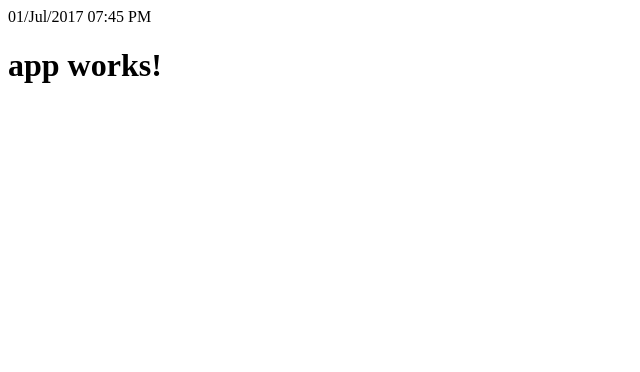
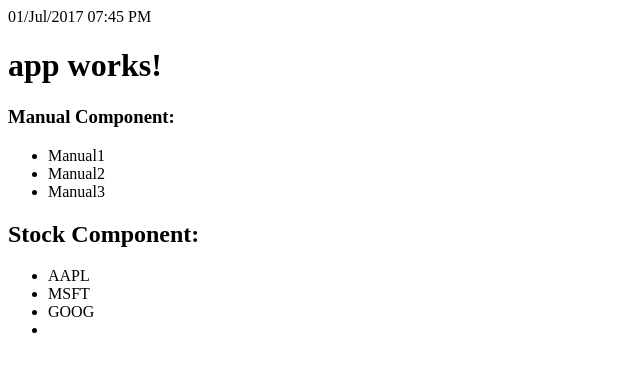
Before and after one commit to daedalus1215/PlayingAngular, an Angular app: page /stocks in a window 1280 px wide. Shown: the top 372 px of the page, without its empty margins (0-640 px from the left). Built offline with nearby package versions, Linux system fonts and the light colour scheme.

Commit message:
Cut stocks component out into a new route /stocks

```diff
--- a/src/app/app.component.html
+++ b/src/app/app.component.html
@@ -5,3 +5,10 @@
 <h1>
   {{title}}
 </h1>
+
+<!-- include the manual component -->
+<manual-component></manual-component>
+
+
+<!-- includes the routes we are declaring in app.routing.ts -->
+<router-outlet></router-outlet>
--- a/src/app/date-formatter.pipe.ts
+++ /dev/null
@@ -1,12 +0,0 @@
-import { Pipe, PipeTransform } from '@angular/core';
-
-@Pipe({
-  name: 'dateFormatter'
-})
-export class DateFormatterPipe implements PipeTransform {
-
-  transform(value: any, args?: any): any {
-    return null;
-  }
-
-}
--- /dev/null
+++ b/src/app/manual-component/manual-component.html
@@ -0,0 +1,6 @@
+<h3>{{ title }}</h3>
+<ul>
+  <li *ngFor="let manual of manuals">
+    {{ manual }}
+  </li>
+</ul>
--- /dev/null
+++ b/src/app/manual-component/manual-component.ts
@@ -0,0 +1,18 @@
+import { Component, OnInit } from '@angular/core';
+import { ManualService } from '../manual-service/manual.service';
+
+
+@Component({
+    selector: 'manual-component',
+    templateUrl: './manual-component.html'
+})
+
+
+export class ManualComponent{
+    manuals;
+    title = 'Manual Component: ';
+
+    constructor(manualService : ManualService) {
+        this.manuals = manualService.getManuals();
+    }
+}
--- /dev/null
+++ b/src/app/stock-service/stock.service.ts
@@ -0,0 +1,8 @@
+import { Injectable } from '@angular/core';
+
+@Injectable()
+export class StockService {
+    getStocks() : string[] {
+        return ['AAPL', 'MSFT', 'GOOG'];
+    }
+}
--- a/src/app/stock.service.ts
+++ /dev/null
@@ -1,7 +0,0 @@
-import { Injectable} from '@angular/core';
-@Injectable()
-export class StockService {
-    getStocks() : string[] {
-        return ['AAPL', 'IBM'];
-    }
-}
--- a/src/app/stocks-component/stocks-component.component.html
+++ b/src/app/stocks-component/stocks-component.component.html
@@ -1,18 +1,6 @@
-<p>
-  stocks-component works!
-</p>
-{{ title }}
-
-
+<h2>{{ title }}</h2>
 <ul>
   <li *ngFor="let stock of stocks">
     {{ stock }}
   <li>
 </ul>
-
-
-<ul>
-  <li *ngFor="let manual of manuals">
-    {{ manual }}
-  </li>
-</ul>
--- a/src/app/stocks-component/stocks-component.component.ts
+++ b/src/app/stocks-component/stocks-component.component.ts
@@ -1,21 +1,18 @@
 import { Component, OnInit } from '@angular/core';
-import { StockService } from '../stock.service';
-import { ManualService } from '../manual-service/manual.service';
+import { StockService } from '../stock-service/stock.service';
 
 @Component({
-  selector: 'app-stocks-component',
+  selector: 'stocks-component',
   templateUrl: './stocks-component.component.html',
   styleUrls: ['./stocks-component.component.css']
 })
 export class StocksComponentComponent{
 
-  title = 'List of Stocks: ';
+  title = 'Stock Component: ';
   stocks;
-  manuals;
 
-  constructor (stockService : StockService, manualService : ManualService) {
+  constructor (stockService : StockService) {
     this.stocks = stockService.getStocks();
-    this.manuals = manualService.getManuals();
   }
 
 }
```
Also changed, not shown: src/app/app.module.ts (+9 -5 lines), src/app/stock-service2.service.ts (deleted, +0 -8 lines), 2 other files (tests, documents, lock files or other folders).
